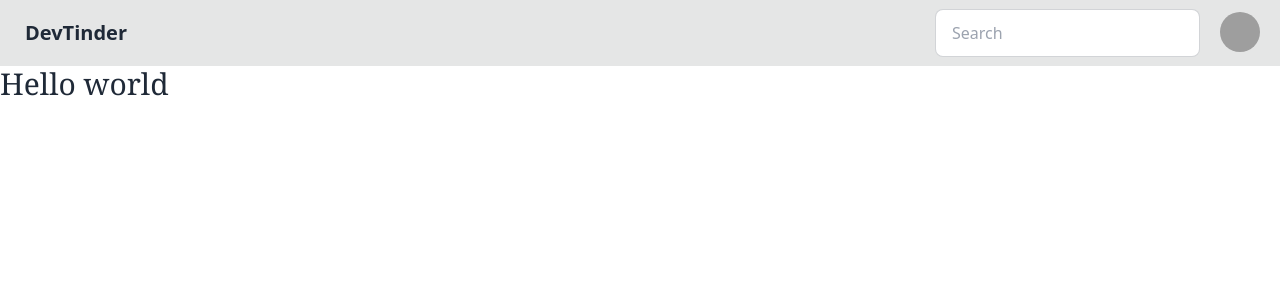
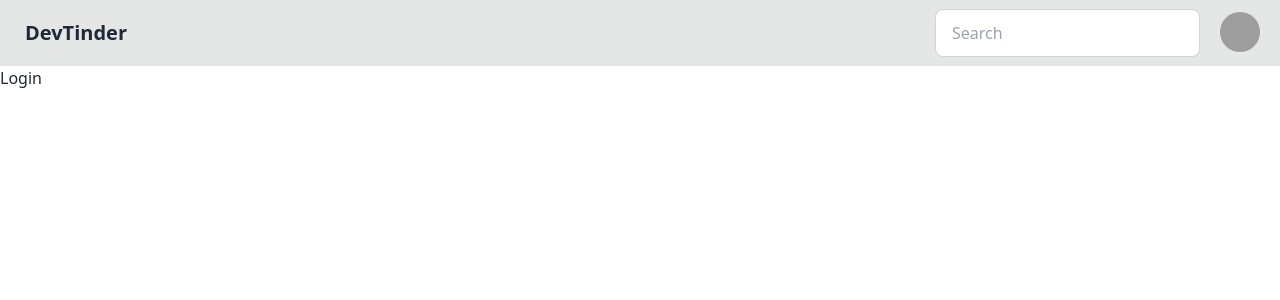
Before and after one commit to dpok360/devTinder-fe, a React (Vite) app: page /login in a window 1280 px wide. Shown: the top 300 px of the page. Built offline with nearby package versions, Linux system fonts and the light colour scheme; grey boxes are pictures that could not be loaded.

Commit message:
define routes ,add profile navbar body login components

```diff
--- a/src/App.jsx
+++ b/src/App.jsx
@@ -1,10 +1,19 @@
-import NavBar from './components/NavBar';
+import { BrowserRouter, Route, Routes } from 'react-router-dom';
+import Body from './components/Body';
+import Login from './components/Login';
+import Profile from './components/Profile';
 
 function App() {
   return (
     <>
-      <NavBar />
-      <h1 className="text-3xl font-serif">Hello world</h1>
+      <BrowserRouter basename="/">
+        <Routes>
+          <Route path="/" element={<Body />}>
+            <Route path="/login" element={<Login />} />
+            <Route path="/profile" element={<Profile />} />
+          </Route>
+        </Routes>
+      </BrowserRouter>
     </>
   );
 }
--- /dev/null
+++ b/src/components/Body.jsx
@@ -0,0 +1,13 @@
+import { Outlet } from 'react-router-dom';
+import NavBar from './NavBar';
+
+const Body = () => {
+  return (
+    <div>
+      <NavBar />
+      <Outlet />
+    </div>
+  );
+};
+
+export default Body;
--- /dev/null
+++ b/src/components/Login.jsx
@@ -0,0 +1,5 @@
+const Login = () => {
+  return <div>Login</div>;
+};
+
+export default Login;
--- /dev/null
+++ b/src/components/Profile.jsx
@@ -0,0 +1,5 @@
+const Profile = () => {
+  return <div>Profile</div>;
+};
+
+export default Profile;
```
